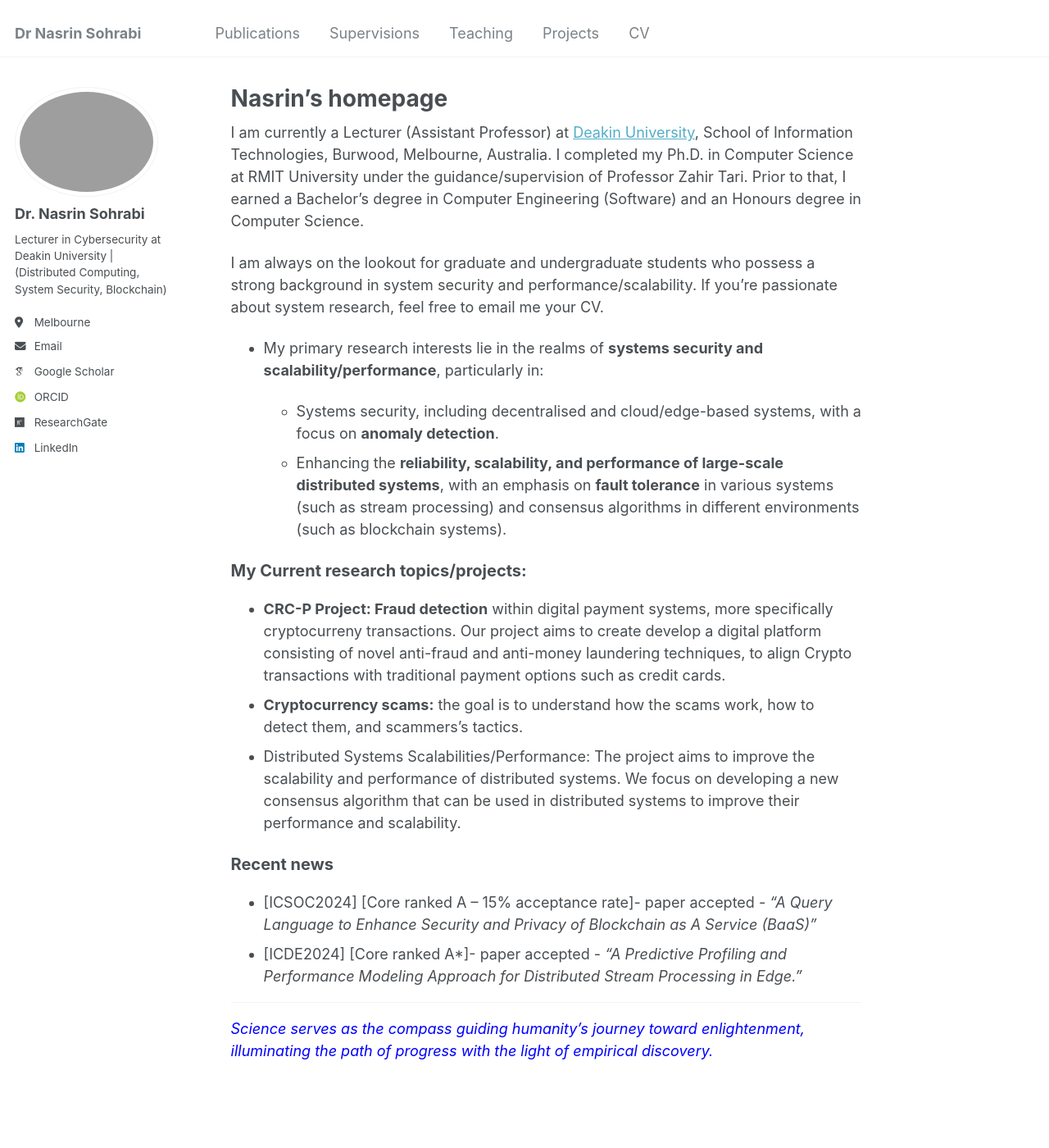
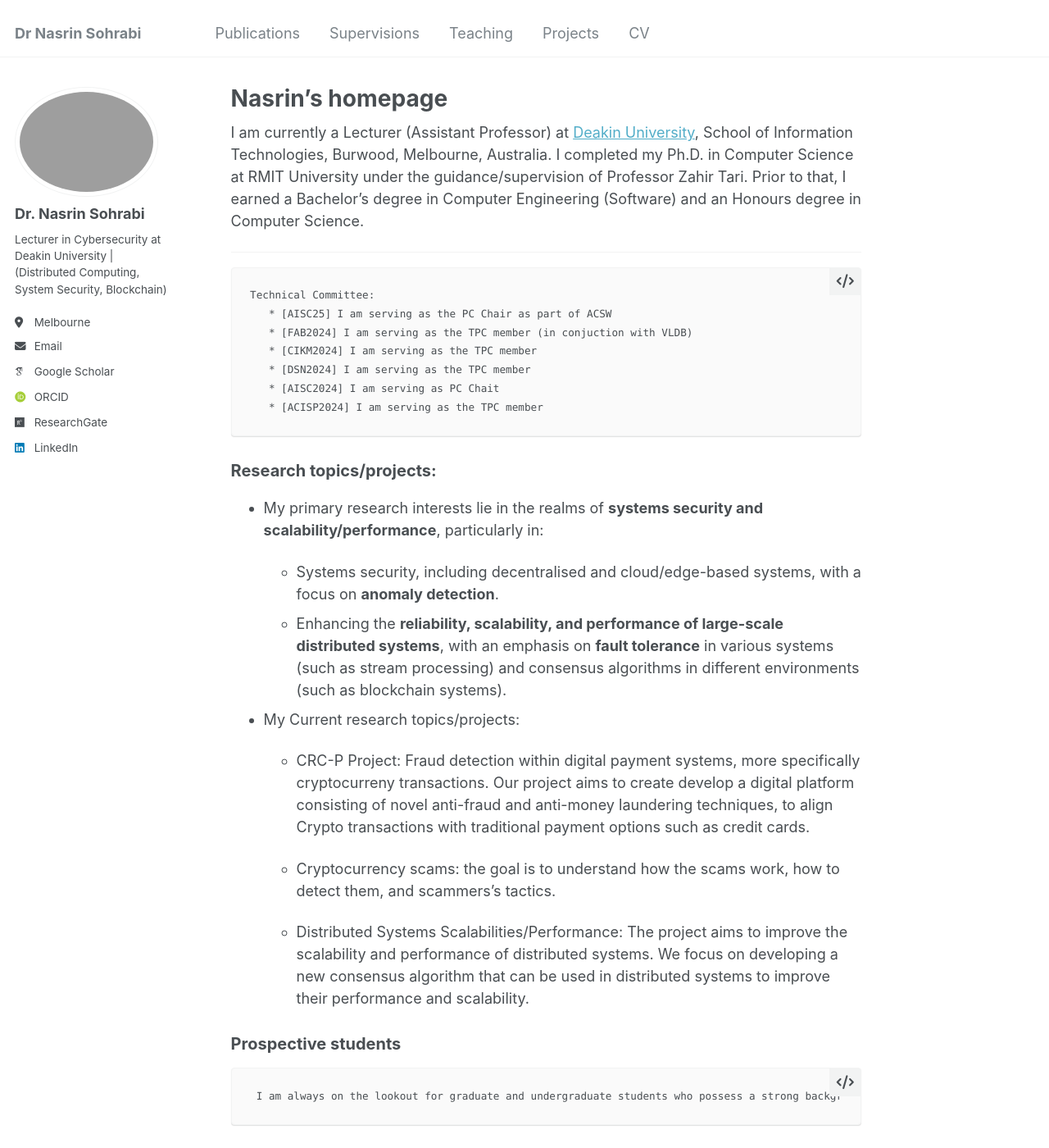
Before and after one commit to Nasrin-Sohrabi/Nasrin-Sohrabi.github.io, a Jekyll site: the page built from _pages/about.md, in a window 1280 px wide and 1400 px high. Shown: the whole window at 82% size. Built offline with Jekyll 4.4.1, drawn with Linux system fonts in a browser that asks for light colours; some web fonts are replaced.

Commit message:
Adding activities

```diff
--- a/_pages/about.md
+++ b/_pages/about.md
@@ -11,20 +11,37 @@ redirect_from:
 ====== -->
 I am currently a Lecturer (Assistant Professor) at <a href="https://www.deakin.edu.au/">Deakin University</a>, School of Information Technologies, Burwood, Melbourne, Australia. I completed my Ph.D. in Computer Science at RMIT University under the guidance/supervision of Professor Zahir Tari. Prior to that, I earned a Bachelor's degree in Computer Engineering (Software) and an Honours degree in Computer Science.
 
+***
+    Technical Committee:
+       * [AISC25] I am serving as the PC Chair as part of ACSW
+       * [FAB2024] I am serving as the TPC member (in conjuction with VLDB)
+       * [CIKM2024] I am serving as the TPC member
+       * [DSN2024] I am serving as the TPC member
+       * [AISC2024] I am serving as PC Chait
+       * [ACISP2024] I am serving as the TPC member
 
-I am always on the lookout for graduate and undergraduate students who possess a strong background in system security and performance/scalability. If you're passionate about system research, feel free to email me your CV.
+
+<span style="font-size:20px;">Research topics/projects:</span>
+======
 
  * My primary research interests lie in the realms of <span style="font-weight:bold">systems security and scalability/performance</span>, particularly in:
 
      * Systems security, including decentralised and cloud/edge-based systems, with a focus on <span style="font-weight:bold">anomaly detection</span>.
      * Enhancing the <span style="font-weight:bold">reliability, scalability, and performance of large-scale distributed systems</span>, with an emphasis on <span style="font-weight:bold">fault tolerance</span> in various systems (such as stream processing) and consensus algorithms in different environments (such as blockchain systems).
 
- <span style="font-size:20px;">My Current research topics/projects:</span>
+ * My Current research topics/projects:
+
+      * CRC-P Project: Fraud detection within digital payment systems, more specifically cryptocurreny transactions. Our project aims to create develop a digital platform consisting of novel anti-fraud and anti-money laundering techniques, to align Crypto transactions with traditional payment options such as credit cards.
+
+      * Cryptocurrency scams: the goal is to understand how the scams work, how to detect them, and scammers's tactics.
+
+      * Distributed Systems Scalabilities/Performance: The project aims to improve the scalability and performance of distributed systems. We focus on developing a new consensus algorithm that can be used in distributed systems to improve their performance and scalability.
+
+
+<span style="font-size:20px;">Prospective students</span>
 ======
 
-  * <span style="font-weight:bold">CRC-P Project: Fraud detection</span> within digital payment systems, more specifically cryptocurreny transactions. Our project aims to create develop a digital platform consisting of novel anti-fraud and anti-money laundering techniques, to align Crypto transactions with traditional payment options such as credit cards.
-  * <span style="font-weight:bold">Cryptocurrency scams:</span> the goal is to understand how the scams work, how to detect them, and scammers's tactics.
-  * Distributed Systems Scalabilities/Performance: The project aims to improve the scalability and performance of distributed systems. We focus on developing a new consensus algorithm that can be used in distributed systems to improve their performance and scalability.
+     I am always on the lookout for graduate and undergraduate students who possess a strong background in system security and performance/scalability. If you're passionate about system research, feel free to email me your CV.
 
 
 <span style="font-size:20px;">Recent news</span>
```
